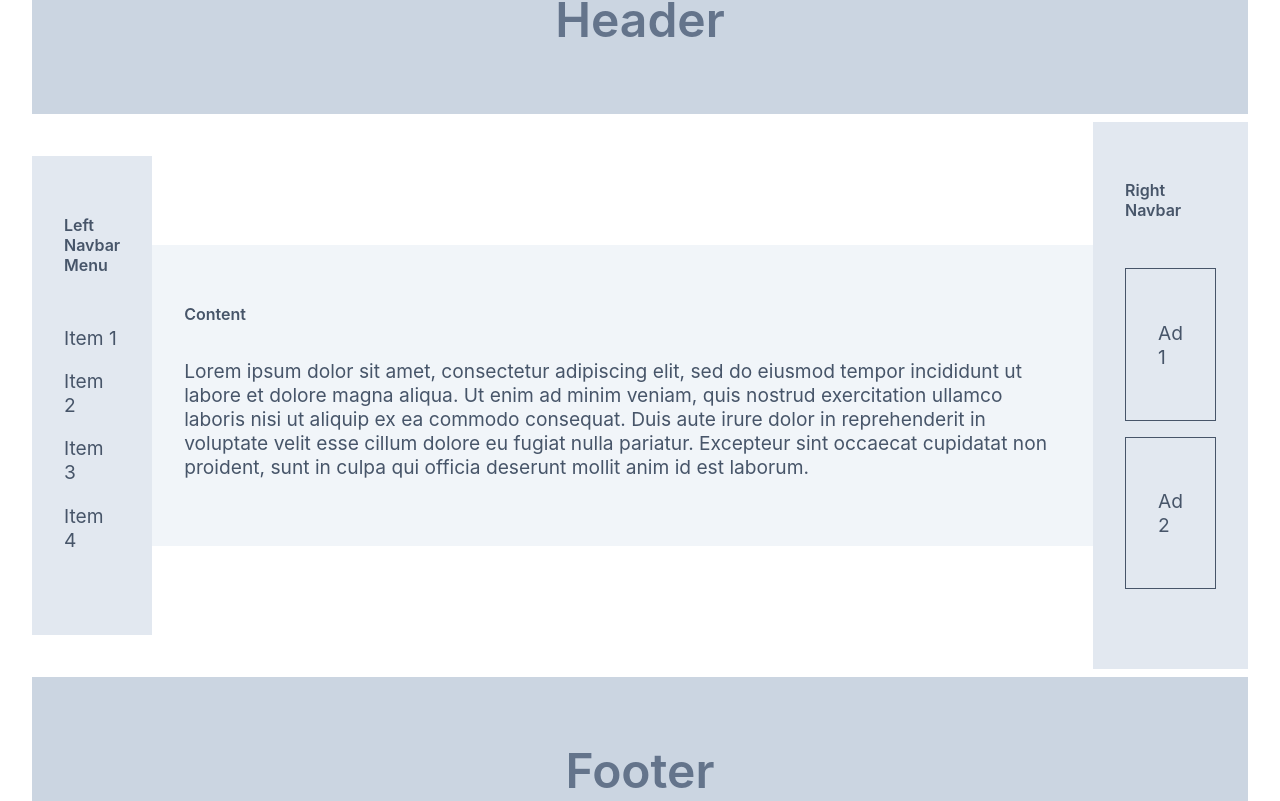
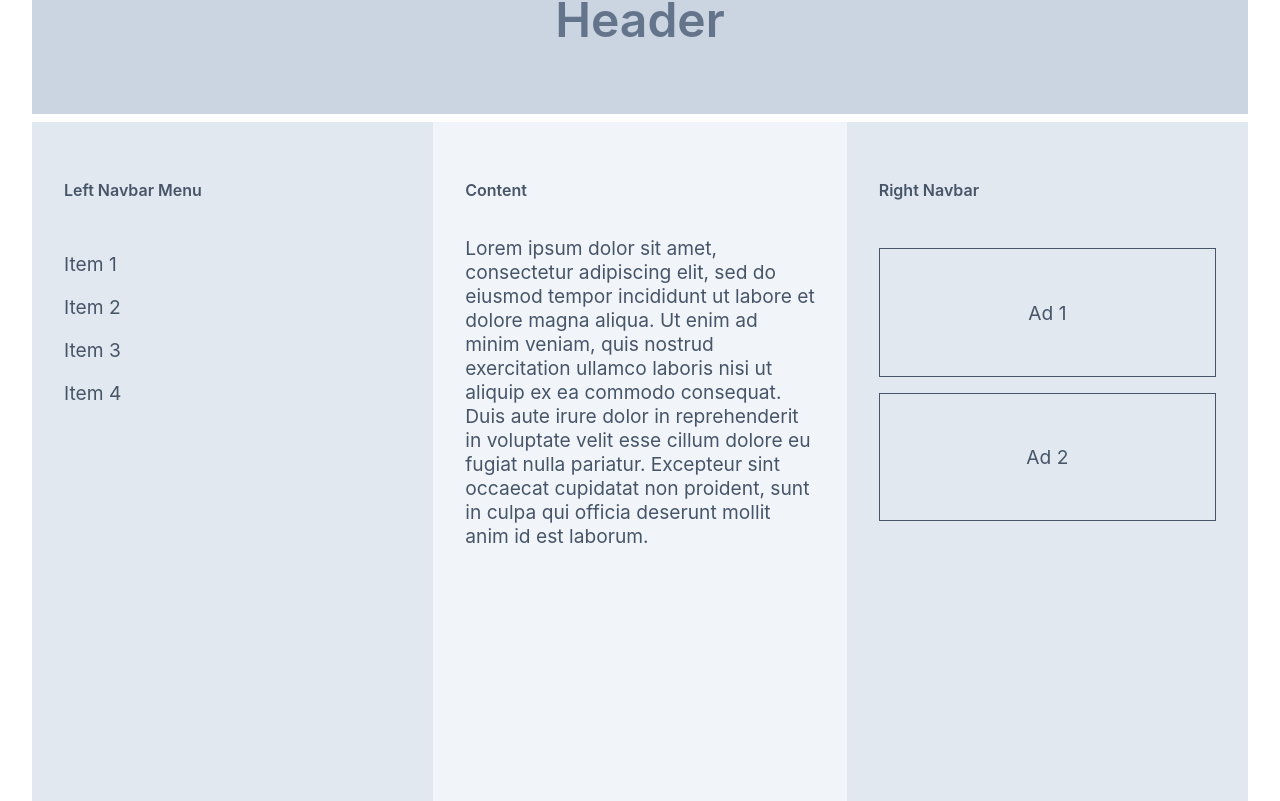
Before and after one commit to CLL-NxtWave-Submissions/layout-builder, a React (Create React App) app: page / in a window 1280 px wide. Shown: the part 359-1160 px from the top of the page. Built offline with nearby package versions, Linux system fonts and the light colour scheme; a web font is replaced by a local one.

Commit message:
Adjusted CSS styling of JSX elements in Body component to get the intended UI alignment and layout across view-port widths

```diff
--- a/src/components/Body/index.css
+++ b/src/components/Body/index.css
@@ -2,9 +2,11 @@
   display: flex;
   flex-direction: column;
   justify-content: space-between;
-  align-items: center;
+  align-items: stretch;
   margin-bottom: 0.5rem;
   width: 100%;
+  height: 100vh;
+  min-height: 100%;
 }
 
 .left-navbar-container,
@@ -16,6 +18,8 @@
   padding: 3rem 2rem;
   color: #475569;
   margin: 0;
+  width: 100%;
+  height: 100vh;
 }
 
 .left-navbar-container,
@@ -25,6 +29,7 @@
 
 .content-container {
   background-color: #f1f5f9;
+  flex-grow: 1;
 }
 
 .body-container-section-header {
@@ -62,4 +67,11 @@
   .body-container {
     flex-direction: row;
   }
+
+  .left-navbar-container,
+  .content-container,
+  .right-navbar-container {
+    width: 33%;
+    height: 100vh;
+  }
 }
```
